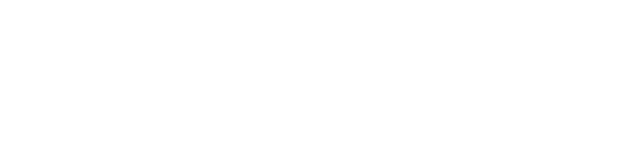
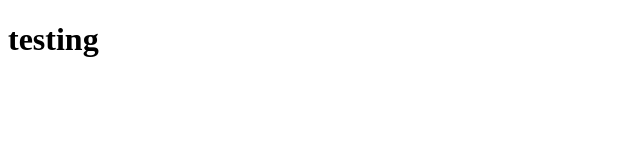
Before and after one commit to zidanpahrudin/Flyo-Data-storage, a plain HTML site: page index.html in a window 1280 px wide. Shown: the whole page, without its empty margins (0-640 px from the left). Drawn offline with Linux system fonts and the light colour scheme.

Commit message:
added html header

```diff
--- a/index.html
+++ b/index.html
@@ -3,9 +3,9 @@
 <head>
     <meta charset="UTF-8">
     <meta name="viewport" content="width=device-width, initial-scale=1.0">
-    <title>Document</title>
+    <title>assss</title>
 </head>
 <body>
-
+<h1>testing</h1>
 </body>
 </html>
```
